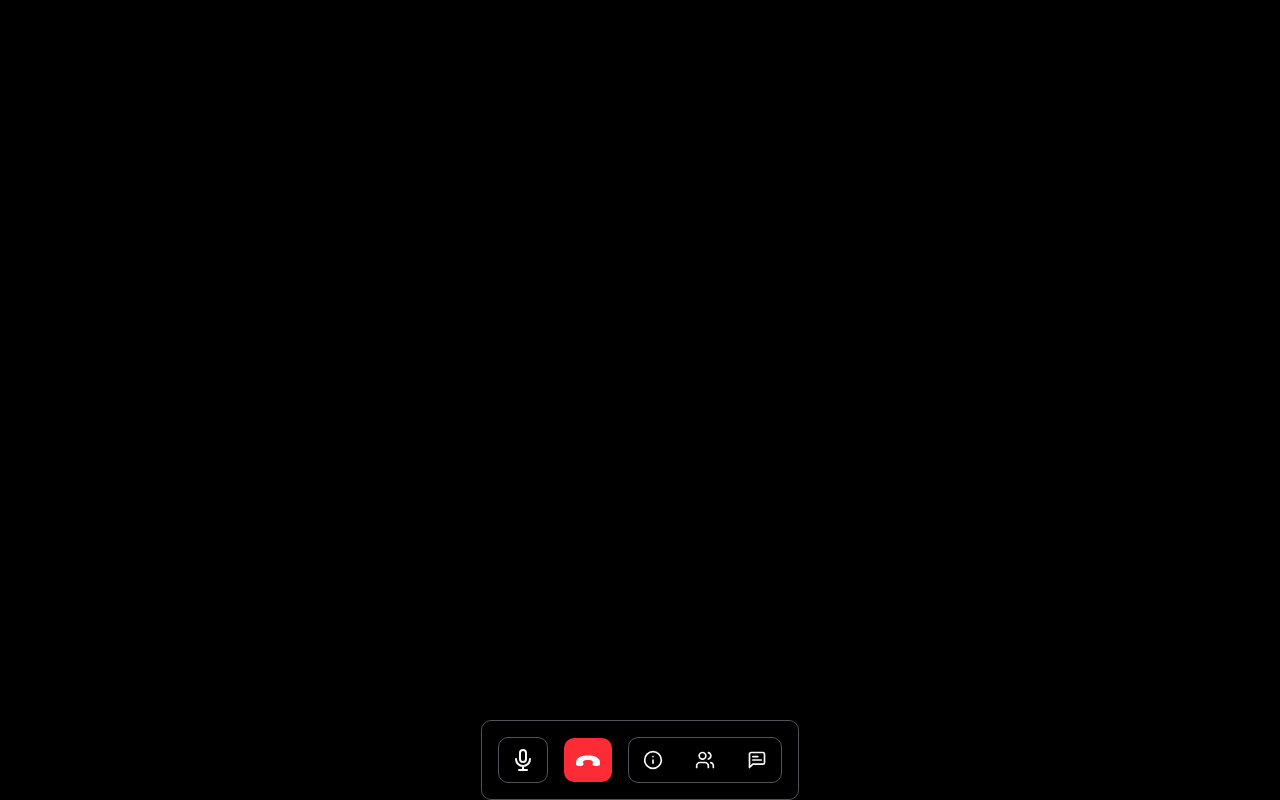
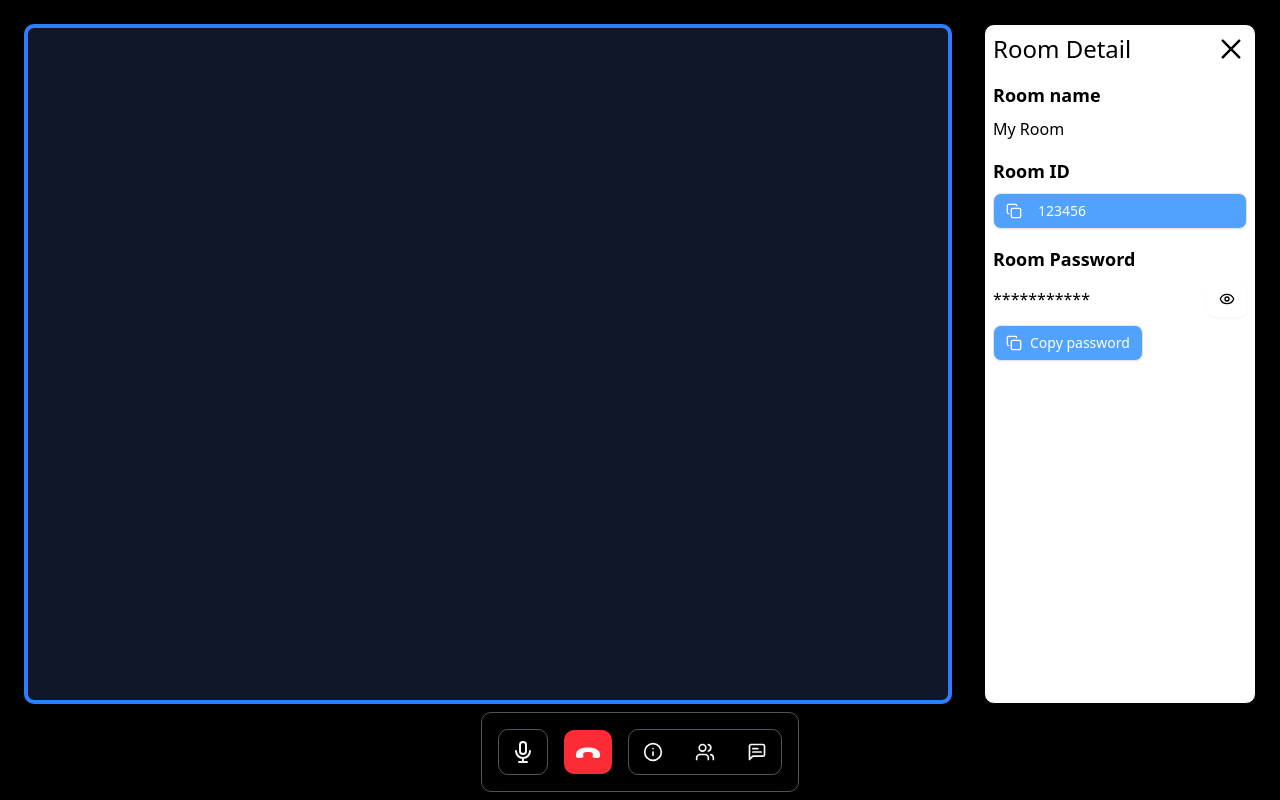
Before and after one commit to ngvuthtinh/Movie_Recommendation_System, a React (Vite) app in the folder movie_recommendation_system/: page / in a window 1280 px wide. Both pictures are taken after a click on the button 653 px from the left and 760 px from the top of the page. Built offline with nearby package versions, Linux system fonts and the light colour scheme.

Commit message:
Phuong | feat<component>: pages 90%

```diff
--- a/movie_recommendation_system/src/components/ChatFrame.tsx
+++ b/movie_recommendation_system/src/components/ChatFrame.tsx
@@ -28,7 +28,7 @@ export default function ChatFrame() {
     };
     return (
         <div className="bg-white border-1 border-black rounded-lg
-                        w-[21.25vw] h-[89.5vh] flex flex-col m-4">
+                        w-[21.25vw] h-full flex flex-col m-4">
             <div className="m-2 flex flex-col h-full">
                 <div className="flex justify-between">
                     <h1 className="text-2xl font-medium text-black">Chat Room</h1>
--- a/movie_recommendation_system/src/components/Participants.tsx
+++ b/movie_recommendation_system/src/components/Participants.tsx
@@ -13,7 +13,7 @@ export default function Participants({ participants }: { participants: Participa
 
     return (
         <div className="bg-white border-1 border-black rounded-lg
-                        w-[21.25vw] h-[89.5vh] flex flex-col m-4">
+                        w-[21.25vw] h-full flex flex-col m-4">
             <div className="m-2 flex flex-col h-full gap-4">
                 <div className="flex justify-between">
                     <h1 className="text-2xl font-medium text-black">Participants</h1>
--- a/movie_recommendation_system/src/components/RoomDetail.tsx
+++ b/movie_recommendation_system/src/components/RoomDetail.tsx
@@ -12,7 +12,7 @@ export default function RoomDetail(roomDetail: RoomInfo) {
 
     return (
         <div className="bg-white border-1 border-black rounded-lg
-                        w-[21.25vw] h-[89.5vh] flex flex-col m-4">
+                        w-[21.25vw] h-full flex flex-col m-4">
             <div className="m-2 flex flex-col h-full gap-4">
                 <div className="flex justify-between">
                     <h1 className="text-2xl font-medium text-black">Room Detail</h1>
--- a/movie_recommendation_system/src/pages/WatchTogetherPage.tsx
+++ b/movie_recommendation_system/src/pages/WatchTogetherPage.tsx
@@ -1,7 +1,13 @@
 import ReactPlayer from "react-player";
 import { useState } from "react";
+import { participantDefault } from "@/types/Participants.ts";
+import { roomInfoDefault } from "@/types/RoomInfo.ts";
 
-import { Button} from "@/components/ui/button.tsx";
+import ChatFrame from "@/components/ChatFrame.tsx";
+import RoomDetail from "@/components/RoomDetail.tsx";
+import Participants from "@/components/Participants.tsx";
+
+import { Button } from "@/components/ui/button.tsx";
 
 import { ImPhoneHangUp } from "react-icons/im";
 import { HiOutlineMicrophone } from "react-icons/hi";
@@ -10,10 +16,21 @@ import { Info, Users, MessageSquareText } from "lucide-react";
 
 export default function WatchTogetherPage() {
     const [isMicOn, setIsMicOn] = useState(true);
+
+    const [isRoomDetailOpen, setIsRoomDetailOpen] = useState(false);
+    const [isChatOpen, setIsChatOpen] = useState(false);
+    const [isParticipantsOpen, setIsParticipantsOpen] = useState(false);
+
     return (
         <div className="bg-black h-screen flex flex-col">
+            {/* Video Part */}
+            <div className="flex flex-row h-full m-2">
                 {/* Video Player */}
-            <div className="flex-1">
+                <div className="flex-1 h-full m-4">
+                    <div
+                        className="border-4 border-blue-500 rounded-lg shadow-lg
+                       overflow-hidden bg-gray-900 h-full"
+                    >
                         <ReactPlayer
                             url="https://www.youtube.com/watch?v=dQw4w9WgXcQ"
                             className="react-player"
@@ -23,12 +40,21 @@ export default function WatchTogetherPage() {
                             playing
                         />
                     </div>
+                </div>
+
+                {/* Side Panel */}
+                <div className="h-full">
+                    {isChatOpen && <ChatFrame />}
+                    {isRoomDetailOpen && <RoomDetail {...roomInfoDefault} />}
+                    {isParticipantsOpen && <Participants participants={participantDefault} />}
+                </div>
+            </div>
 
             {/* Buttons Section */}
             <div
                 className="flex justify-center items-center
                            border-zinc-600 border-1 gap-4
-                           rounded-lg w-fit mx-auto p-4"
+                           rounded-lg w-fit mx-auto p-4 mt-4 mb-2"
             >
                 <div
                     className="justify-center items-center
@@ -67,17 +93,26 @@ export default function WatchTogetherPage() {
                     className="flex gap-3 p-1 justify-center items-center
                                border-zinc-600 border-1 rounded-lg"
                 >
-                    <Button className="bg-black">
+                    <Button
+                        className="bg-black"
+                        onClick={() => setIsRoomDetailOpen(!isRoomDetailOpen)}
+                    >
                         <Info
                             className="text-white-600 scale-125"
                         />
                     </Button>
-                    <Button className="bg-black">
+                    <Button
+                        className="bg-black"
+                        onClick={() => setIsParticipantsOpen(!isParticipantsOpen)}
+                    >
                         <Users
                             className="text-white-600 scale-125"
                         />
                     </Button>
-                    <Button className="bg-black">
+                    <Button
+                        className="bg-black"
+                        onClick={() => setIsChatOpen(!isChatOpen)}
+                    >
                         <MessageSquareText
                             className="text-white-600 scale-125"
                         />
```
Lines whose indentation alone changed are shown as unchanged.
